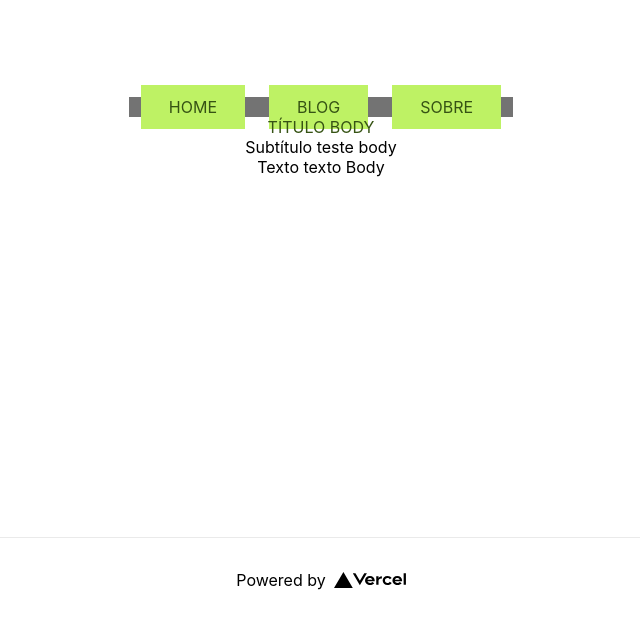
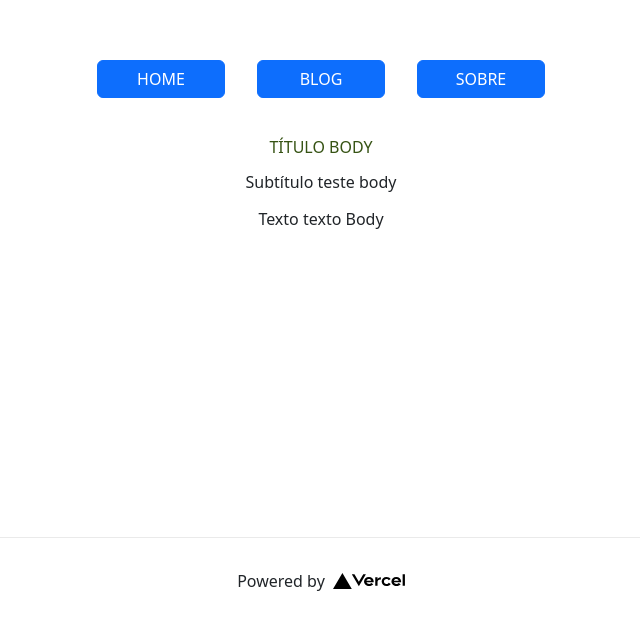
Before and after one commit to GamerCleanVic/nextjs, a Next.js app: page / in a window 1280 px wide. Shown: the part 263-887 px from the top of the page, without its empty margins (319-959 px from the left). Built offline with nearby package versions, Linux system fonts and the light colour scheme.

Commit message:
+tailwind, +bootstrap in _app.tsx

```diff
--- a/package.json
+++ b/package.json
@@ -12,6 +12,7 @@
     "@types/node": "18.11.9",
     "@types/react": "18.0.25",
     "@types/react-dom": "18.0.9",
+    "bootstrap": "^5.2.3",
     "eslint": "8.28.0",
     "eslint-config-next": "13.0.4",
     "next": "13.0.4",
--- a/pages/_app.tsx
+++ b/pages/_app.tsx
@@ -1,4 +1,6 @@
 import '../styles/globals.css'
+import 'bootstrap/dist/css/bootstrap.css';
+import 'tailwindcss/tailwind.css';
 import type { AppProps } from 'next/app'
 
 export default function App({ Component, pageProps }: AppProps) {
--- a/pages/index.tsx
+++ b/pages/index.tsx
@@ -1,6 +1,7 @@
 import Head from 'next/head'
 import Image from 'next/image'
 import styles from '../styles/Home.module.css'
+import Link from 'next/link'
 
 export default function Home() {
   return (
@@ -12,15 +13,15 @@ export default function Home() {
       </Head>
 
       <main className={styles.main}>
-          <nav className="mt-0 bg-neutral-500">
-            <a className="bg-lime-300 text-lime-900 pt-3 pb-3 pr-7 pl-7 mr-3 ml-3" href="./">HOME</a>
-            <a className="bg-lime-300 text-lime-900 pt-3 pb-3 pr-7 pl-7 mr-3 ml-3" href="./blog">BLOG</a>
-            <a className="bg-lime-300 text-lime-900 pt-3 pb-3 pr-7 pl-7 mr-3 ml-3" href="./sobre">SOBRE</a>
+          <nav className="mt-0">
+            <Link className="btn btn-primary m-3 w-32" href="./">HOME</Link>
+            <Link className="btn btn-primary m-3 w-32" href="./blog">BLOG</Link>
+            <Link className="btn btn-primary m-3 w-32" href="./sobre">SOBRE</Link>
           </nav>
-        <h1 className='text-lime-900'>
+        <h1 className='text-lime-900 text-blue-700 mt-4 mb-3'>
           TÍTULO BODY
         </h1>
-        <h2>
+        <h2 className="mb-3">
           Subtítulo teste body
         </h2>
         <p>
--- a/pages/sobre/[slug]/index.tsx
+++ b/pages/sobre/[slug]/index.tsx
@@ -1,12 +1,29 @@
 import {useRouter} from 'next/router';
+import { useEffect } from 'react';
 
 const SobreItem = () => {
     const router = useRouter();
     const { slug } = router.query;
 
+    useEffect(()=>{
+        const handleRouteChange = (url: string)=>{
+            console.log(`Indo para ${url}`);
+        };
+
+        router.events.on('routeChangeComplete', handleRouteChange);
+
+        return () => {
+            router.events.off('routeChangeComplete', handleRouteChange);
+        }
+    }, []);
     return (
         <div>
-            Página { slug }
+            <h1>Página { slug }</h1>
+            <p>Pathname: {router.pathname}</p>
+            <p>IsFallback: {router.isFallback.toString()}</p>
+            <button onClick={()=>{
+                router.push('/sobre/pedro');
+            }}>Ir para a página de Pedro</button>
         </div>
     );
 }
--- a/pages/sobre/index.tsx
+++ b/pages/sobre/index.tsx
@@ -1,5 +1,6 @@
 import Link from 'next/link';
 import { useState } from 'react';
+import Script from 'next/script';
 
 type Props = {
     nome: string;
@@ -21,7 +22,10 @@ const Sobre = ({ nome }: Props) => {
                 <li><Link href="/sobre/jonas">Jonas</Link></li>
                 <li><Link href="/sobre/joao">João</Link></li>
             </ul>
-            <button onClick={handleContadorBtn}>Aumentar</button>
+            <button onClick={handleContadorBtn} className="btn btn-primary">Aumentar</button>
+            <Script strategy="afterInteractive">
+                {`window.alert('carreguei!')`}
+            </Script>
         </div>
     );
 }
```
Also changed, not shown: 1 other file (tests, documents, lock files or other folders).
